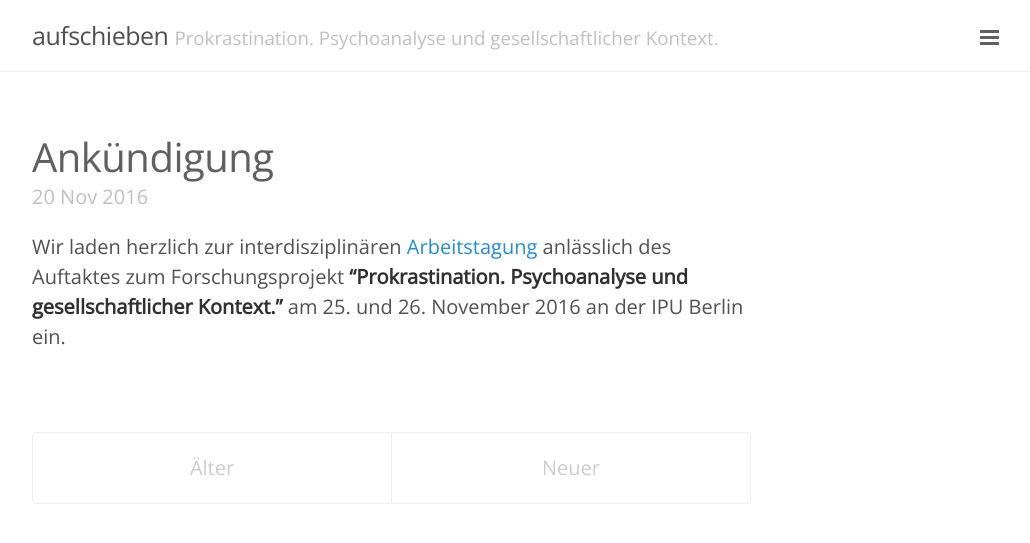
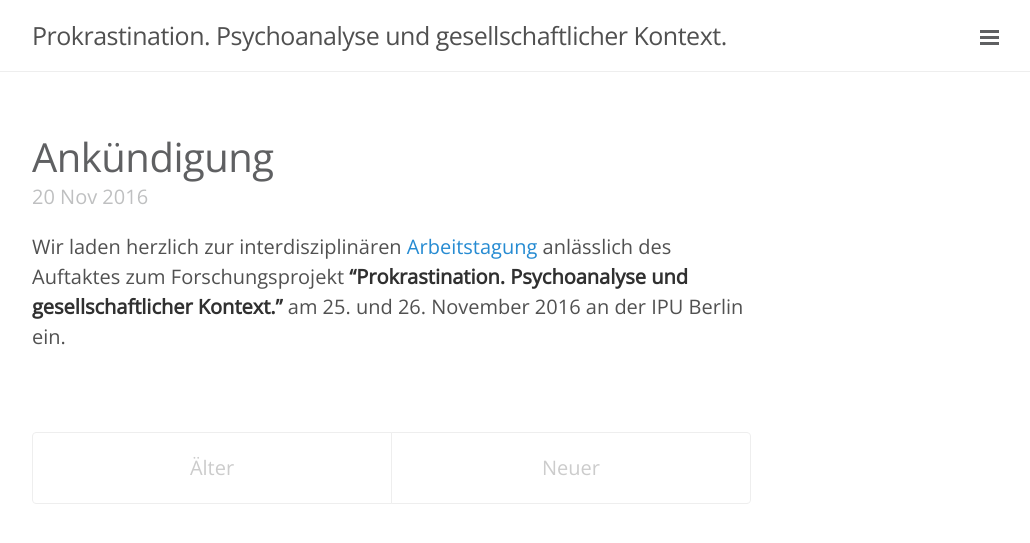
Before and after one commit to aufschieben/aufschieben.github.io, a Jekyll site: the page built from index.html, in a window 1280 px wide. Shown: the top 543 px of the page, without its empty margins (248-1278 px from the left). Built offline with Jekyll 4.4.1, drawn with Linux system fonts in a browser that asks for light colours; the list of posts is cut into pages by our own code.

Commit message:
Update _config.yml

```diff
--- a/_config.yml
+++ b/_config.yml
@@ -2,7 +2,7 @@ excerpt_separator: ""
 pygments: true
 markdown: kramdown
 url: http://aufschieben.github.io
-title: aufschieben
-tagline: Prokrastination. Psychoanalyse und gesellschaftlicher Kontext.
+title: Prokrastination. Psychoanalyse und gesellschaftlicher Kontext.
+tagline:
 description: Ein Blog zum Forschungsprojekt "Prokrastination. Psychoanalyse und gesellschaftlicher Kontext."
 paginate: 5
```
